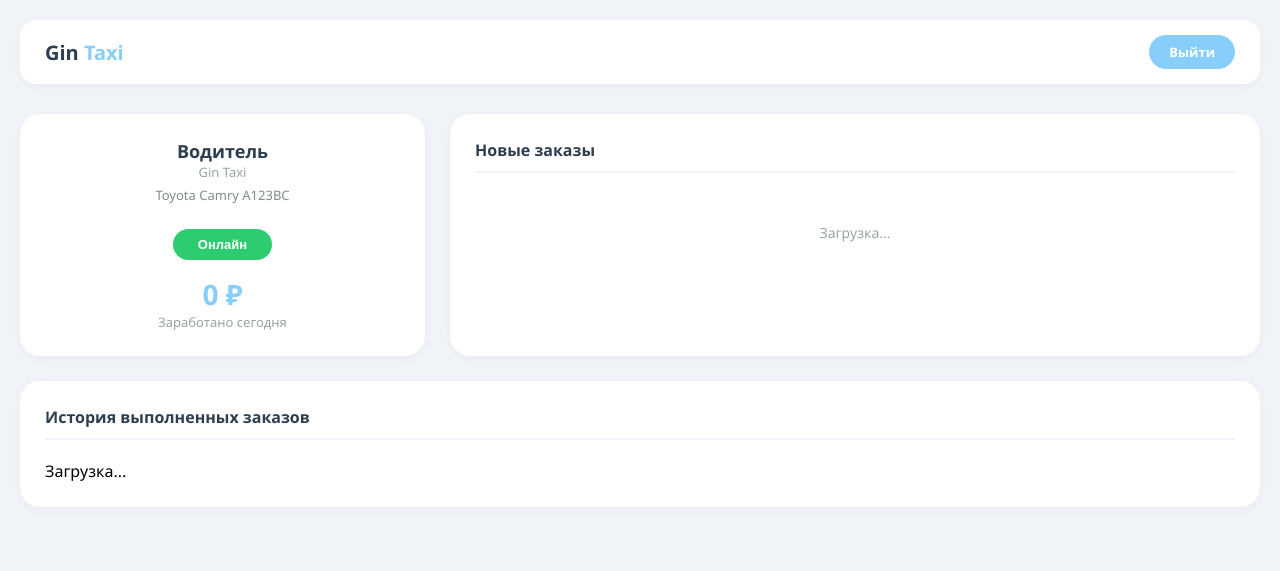
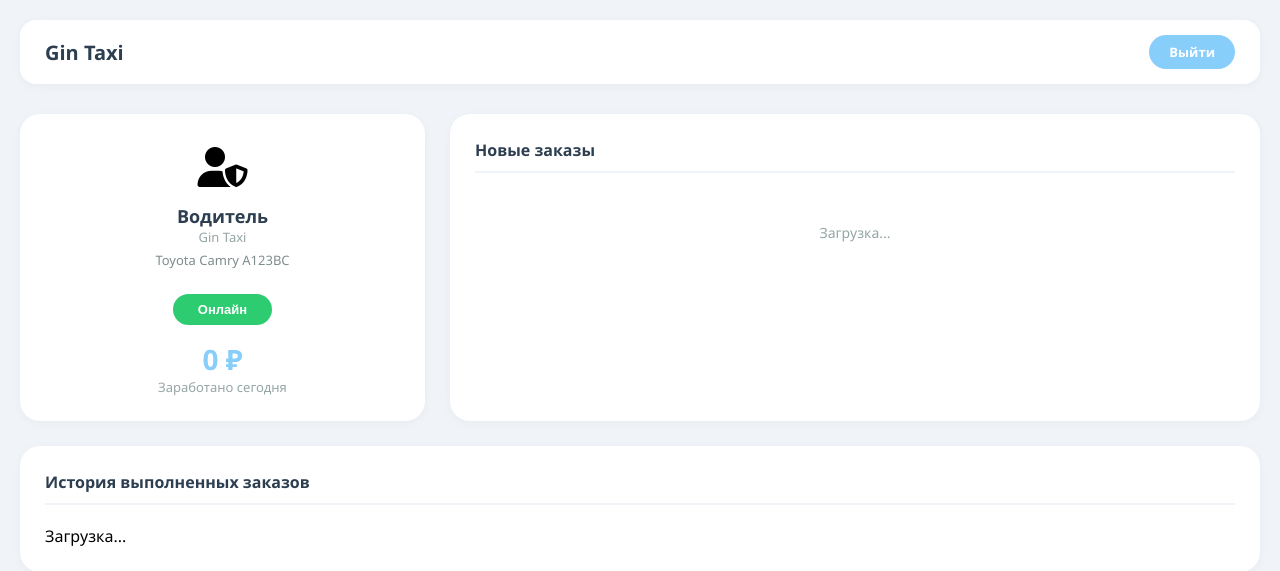
Before and after one commit to natuto228/Gin-Taxi-fin, a FastAPI app: template templates/driver_dashboard.html in a window 1280 px wide. Shown: the top 571 px of the page. Run offline with FastAPI, Linux system fonts and the light colour scheme; the template is opened without the code that fills it, so the values that code supplies are empty; some libraries are stand-ins or nearby versions.

Commit message:
driver_dashboard без эмодзи и полный script.js

```diff
--- a/static/script.js
+++ b/static/script.js
@@ -153,7 +153,7 @@ document.getElementById('orderTariff')?.addEventListener('change', calculatePric
 document.getElementById('orderPickup')?.addEventListener('input', calculatePrice);
 document.getElementById('orderDropoff')?.addEventListener('input', calculatePrice);
 
-// ===== КАБИНЕТ ВОДИТЕЛЯ =====
+// ===== ЛОГИКА ДЛЯ КАБИНЕТА ВОДИТЕЛЯ =====
 if (window.location.pathname === '/driver-dashboard') {
     if (!localStorage.getItem('driverLoggedIn')) {
         window.location.href = '/login';
--- a/templates/driver_dashboard.html
+++ b/templates/driver_dashboard.html
@@ -10,12 +10,15 @@
 <body class="driver-page">
 
     <div class="navbar-custom">
-        <a href="/" class="brand">Gin <span>Taxi</span></a>
+        <a href="/" class="brand">Gin Taxi</a>
         <a href="/" class="logout-btn" onclick="localStorage.removeItem('driverLoggedIn')">Выйти</a>
     </div>
 
     <div class="stats-grid">
         <div class="stats-card">
+            <div class="avatar">
+                <i class="fas fa-user-shield"></i>
+            </div>
             <h3>Водитель</h3>
             <p class="role-label">Gin Taxi</p>
             <p class="car-info">Toyota Camry A123BC</p>
@@ -39,5 +42,7 @@
         </div>
     </div>
 
+    <script src="/static/script.js"></script>
+
 </body>
 </html>
```
